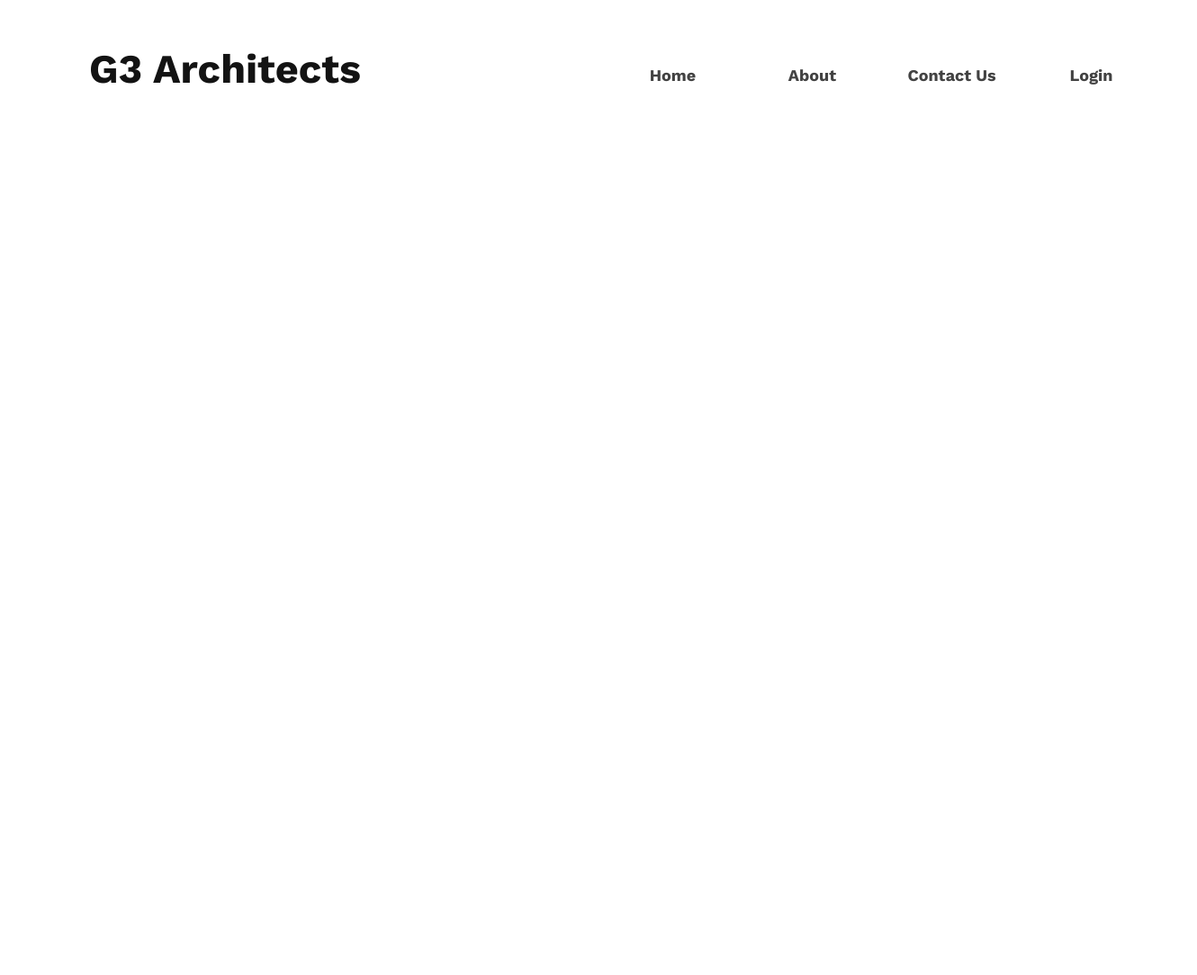
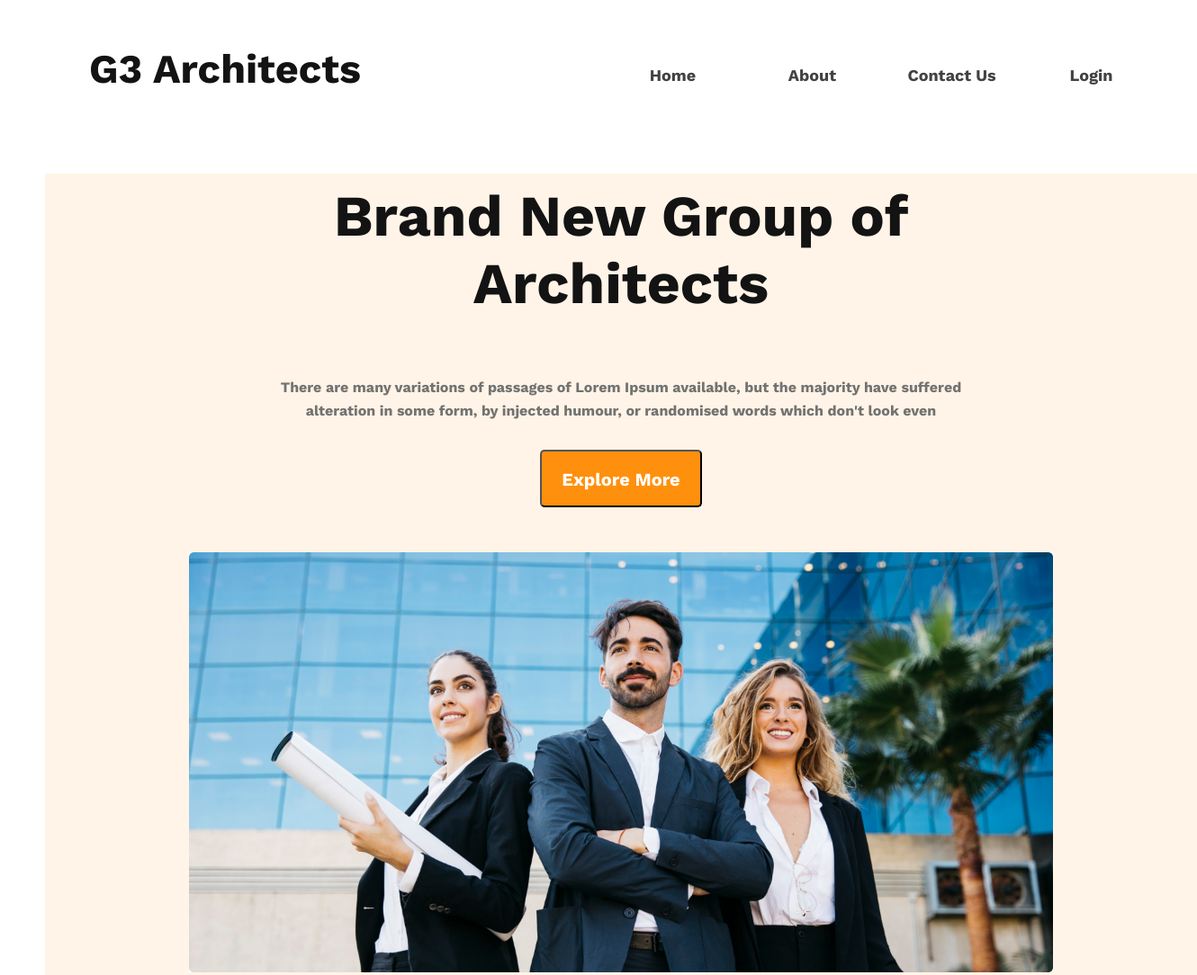
Before and after one commit to rahmanhas/ph-as-02, a plain HTML site: page index.html in a window 1280 px wide. Shown: the top 1084 px of the page at 90% size, 1330 px wide, since content can reach past the window. Before the commit the page ends 800 px from the top, so only its background shows below. Drawn offline with nearby package versions, Linux system fonts and the light colour scheme.

Commit message:
added container

```diff
--- a/index.html
+++ b/index.html
@@ -22,5 +22,11 @@
             </ul>
         </div>
     </header>
+    <section class="container">
+        <h2 class="container-title">Brand New
+                Group of Architects </h2>
+        <p class="container-description">There are many variations of passages of Lorem Ipsum available, but the majority have suffered alteration in some form, by injected humour, or randomised words which don't look even</p>
+        <button class="container-button">Explore More</button>
+        <img src="./images/banner.png" alt="" class="container-image">
 </body>
 </html>
--- a/style.css
+++ b/style.css
@@ -8,11 +8,14 @@ general styles
     background-color: #ffffff;
     font-family: 'Work Sans', sans-serif;
 }
-/* navigation */
+/*---------
+navigation
+----------*/
 .header{
     display: flex;
     justify-content: space-between;
     margin-top: 50px;
+    margin-bottom: 90px;
 }
 .header-title{
     width: 500px;
@@ -51,3 +54,62 @@ general styles
     color: #424242;
     padding-top: 15px;
 }
+/*--------
+container
+----------*/
+.container{
+    background-color: #fff4e7;
+    width: 100%;
+    height: 160vh;
+    margin-left: 50px;
+    display: flex;
+    flex-direction: column;
+    align-content: center;
+    align-items: center;
+}
+.container-title{
+    width: 50%;
+    height: 225px;
+    font-family: 'Work Sans';
+    font-style: normal;
+    font-weight: 700;
+    font-size: 64px;
+    line-height: 75px;
+    text-align: center;
+    color: #131313;
+    background-color: #fff4e7;
+    padding-top: 10px;
+}
+.container-description{
+    width: 60%;
+    height: 52px;
+    font-family: 'Work Sans';
+    font-style: normal;
+    font-weight: 400;
+    font-size: 16px;
+    line-height: 26px;
+    text-align: center;
+    color: #727272;
+    background-color: #fff4e7;
+    /* padding-bottom: 50px;
+    padding-top: 15px; */
+}
+.container-button{
+    width: 180px;
+    height: 64px;
+    font-family: 'Work Sans';
+    font-style: normal;
+    font-weight: 600;
+    font-size: 20px;
+    line-height: 23px;
+    text-align: center;
+    color: #FFFFFF;
+    padding: 20px;
+    background-color: #ff900e;
+    border-radius: 5px;
+    margin-top: 30px;
+    margin-bottom: 50px;
+}
+.container-image{
+    width: 75%;
+}
```
